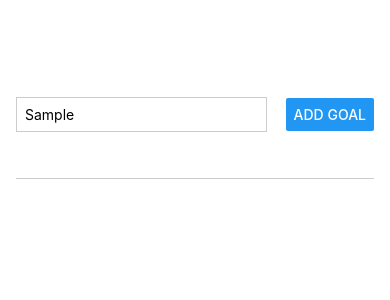
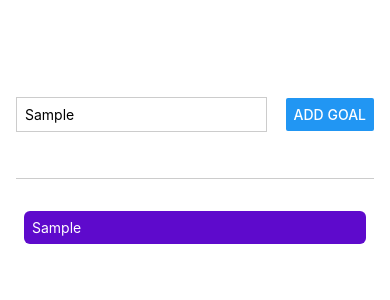
Before and after one commit to CoJUr/starting-project, a React Native app: screen / in a window 390 px wide. Both pictures are taken after typing "Sample" into the empty fields and a click on the button "ADD GOAL". Shown: the top 300 px of the page. Built offline with nearby package versions, Linux system fonts and the light colour scheme.

Commit message:
flatlist continued

```diff
--- a/App.js
+++ b/App.js
@@ -1,5 +1,13 @@
-import {useState } from 'react';
-import { StyleSheet, Text, View, Button, TextInput, ScrollView, FlatList } from 'react-native';
+import {useState} from 'react';
+import {
+    StyleSheet,
+    Text,
+    View,
+    Button,
+    TextInput,
+    ScrollView,
+    FlatList
+} from 'react-native';
 
 
 export default function App() {
@@ -40,18 +48,19 @@
                     // executing goalInputHandler function! (no ()) just points
                     // to it so that it can be executed when text changes
                 />
-            <Button title='Add goal' onPress={addGoalHandler} />
+                <Button title='Add goal' onPress={addGoalHandler}/>
             </View>
             <View style={styles.goalsContainer}>
-
-        <FlatList alwaysBounceVertical={false} >
-            {/*<Text>List of goals ... </Text>*/}
-            {courseGoals.map((goal) => (
-                <View key={goal} style={styles.goalItem}>
-                    <Text style={styles.goalText}>{goal}</Text>
+                <FlatList data={courseGoals} renderItem={itemData => {
+                    itemData.index
+                    return (
+                        <View style={styles.goalItem}>
+                            <Text style={styles.goalText}>{itemData.item}</Text>
                         </View>
-            ))}
-        </FlatList>
+                    );
+                }}
+                          alwaysBounceVertical={false}
+                />
             </View>
         </View>
     );
@@ -96,5 +105,4 @@
 });
 
 
-
 // reactnative.dev/docs/components-and-apis   view text button image Textinput
```
Lines whose indentation alone changed are shown as unchanged.
